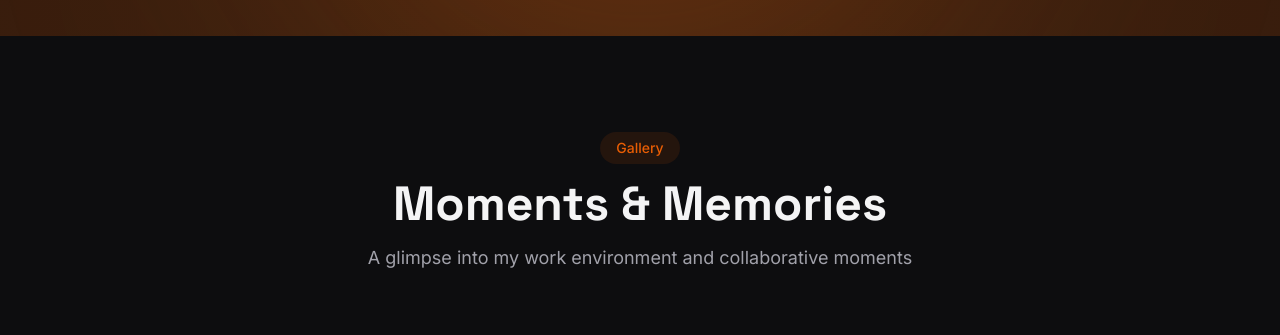
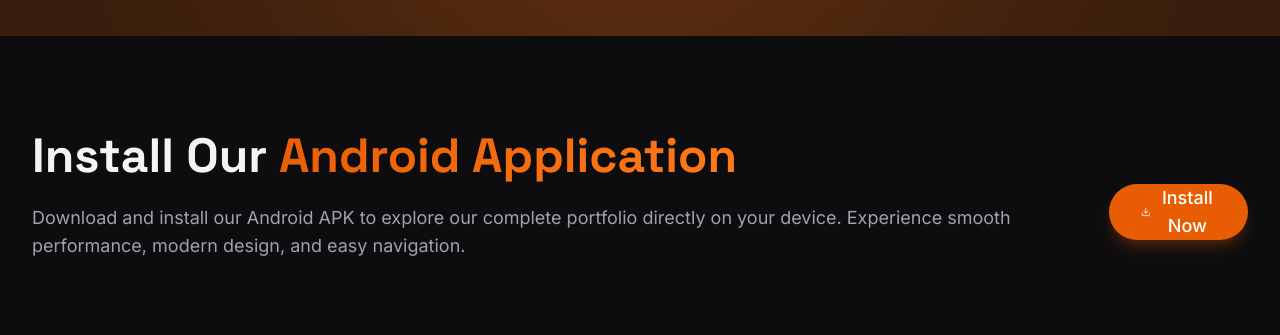
Before and after one commit to Bablu-Verma/nextjs-portfolio, a Next.js app: page / in a window 1280 px wide. Shown: the part 8580-8915 px from the top of the page. Built offline with nearby package versions, Linux system fonts and the light colour scheme.

Commit message:
add android apk link

```diff
--- a/app/page.tsx
+++ b/app/page.tsx
@@ -15,6 +15,7 @@ import { Testimonials } from '@/components/sections/Testimonials';
 import { FAQ } from '@/components/sections/FAQ';
 import { Contact } from '@/components/sections/Contact';
 import { CTA } from '@/components/sections/CTA';
+import { AndroidApp } from '@/components/sections/AndroidApp';
 import HashScroller from '@/components/ui/HashScroller';
 
 export default function Home() {
@@ -35,7 +36,8 @@ export default function Home() {
         <Education />
         <Workflow />
         <Values />
-        <CTA />
+                <CTA />
+        <AndroidApp />
         <Gallery />
         <Testimonials />
         <FAQ />
--- /dev/null
+++ b/components/sections/AndroidApp.tsx
@@ -0,0 +1,43 @@
+'use client';
+
+import { Section, Container } from '@/components/ui/Section';
+import { Button } from '@/components/ui/Button';
+import { FadeIn } from '@/components/shared/Animations';
+import { motion } from 'framer-motion';
+import { Download, Zap, Shield, RefreshCw, Smartphone } from 'lucide-react';
+
+export function AndroidApp() {
+  return (
+    <Section className="pt-20 relative overflow-hidden">
+
+
+      <Container className="relative">
+        <div className="md:flex justify-between gap-12  items-center ">
+          <FadeIn className='max-w-[700]'>
+
+            <h2 className="text-3xl md:text-5xl font-bold font-heading mb-6">
+              Install Our <span className="gradient-text">Android Application</span>
+            </h2>
+
+            <p className="text-lg text-muted-foreground mb-8">
+              Download and install our Android APK to explore our complete portfolio directly on your device. Experience smooth performance, modern design, and easy navigation.
+            </p>
+
+
+
+
+          </FadeIn>
+
+          <FadeIn delay={0.2} className="relative">
+           <Button size="lg" className="group">
+             <a href='https://expo.dev/artifacts/eas/e4Z4ai3PgkwqARpvncz4sD.apk'  className="flex items-center">
+              <Download className="mr-2 w-4 h-4 group-hover:translate-y-1 transition-transform" />
+              Install Now
+            </a>
+            </Button>
+          </FadeIn>
+        </div>
+      </Container>
+    </Section>
+  );
+}
```
